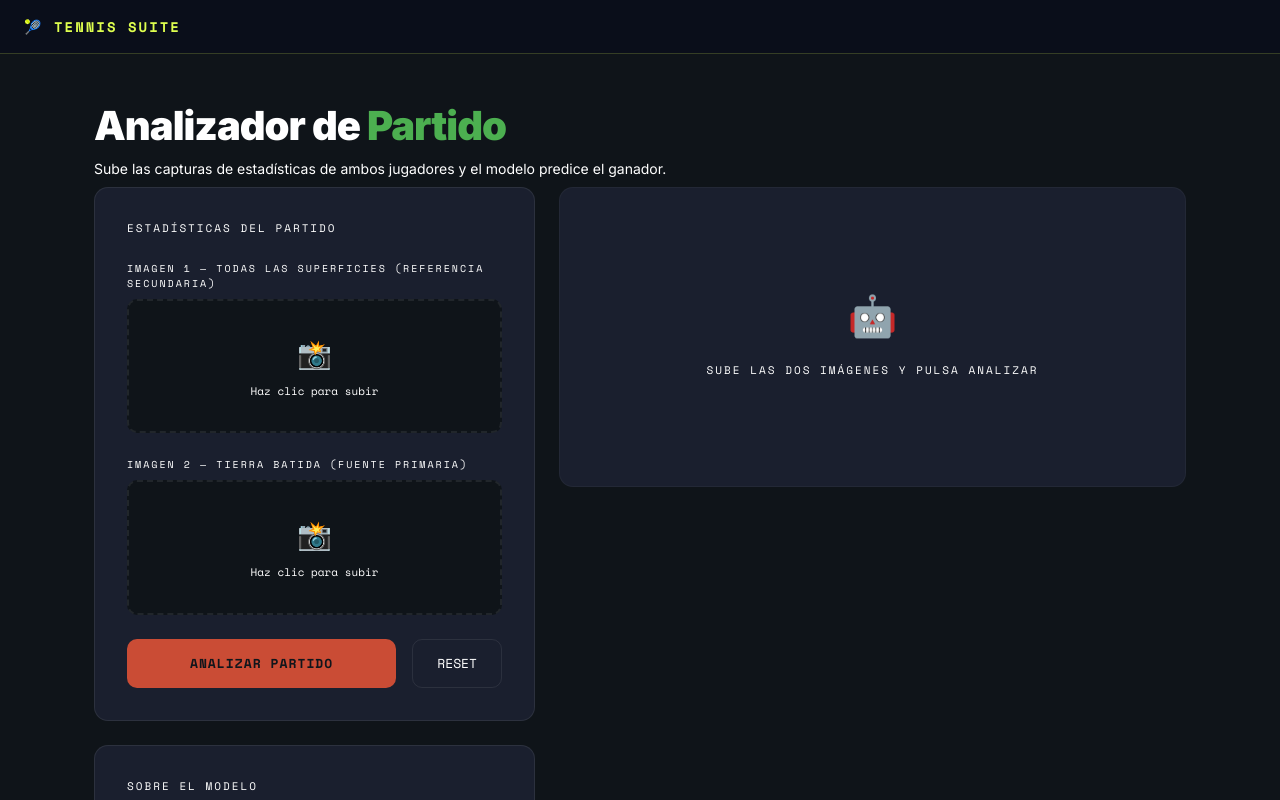
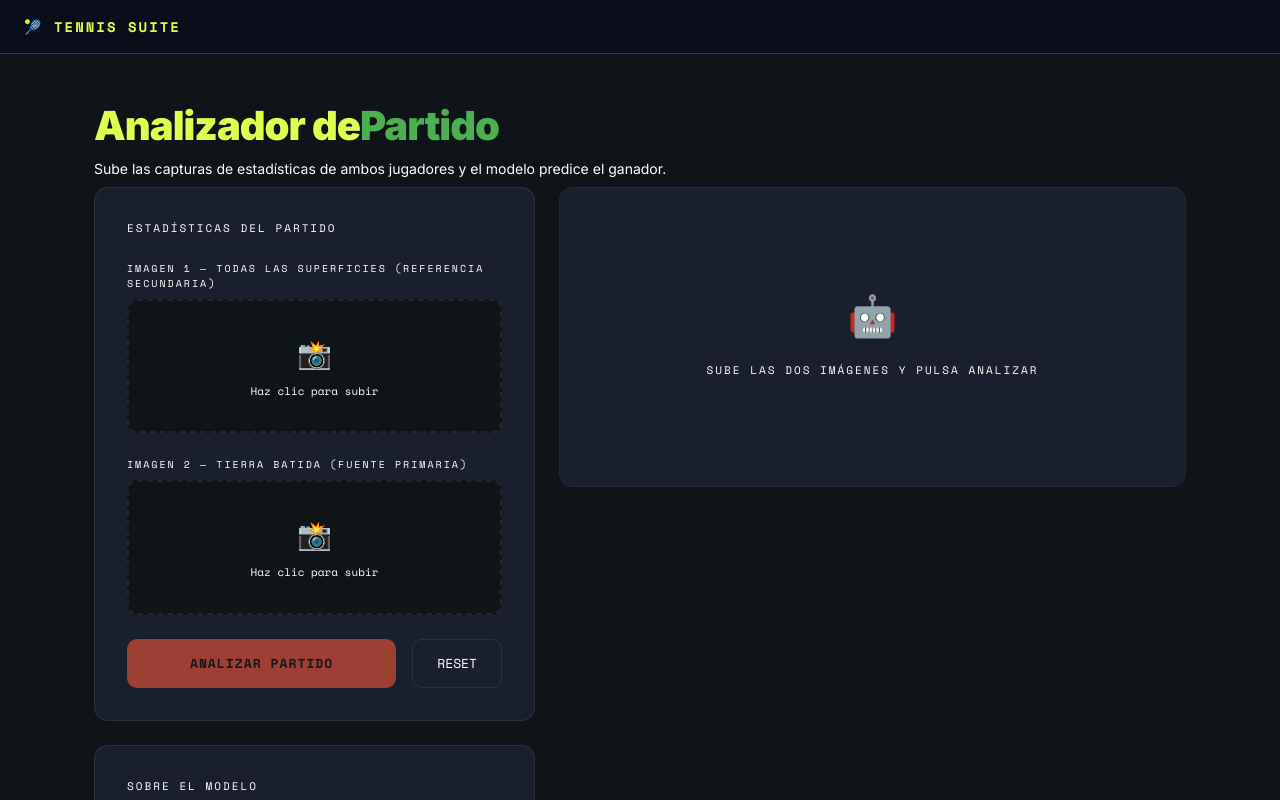
Before and after one commit to BorjaGZ/tfm-tennis-suite, a Next.js app: page /analizador-partido in a window 1280 px wide. In both pictures the pointer is over the button "ANALIZAR PARTIDO". Shown: the top 800 px of the page. Built offline with nearby package versions, Linux system fonts and the light colour scheme.

Commit message:
feat: Cambios diseño

```diff
--- a/app/analizador-partido/page.tsx
+++ b/app/analizador-partido/page.tsx
@@ -144,7 +144,7 @@ export default function AnalizadorPartido() {
 
         {/* Cabecera */}
         <h1 className="ts-page-title">
-          <span className="ts-highlight-lime"></span>Analizador de <span className="ts-highlight-green">Partido</span>
+          <span className="ts-highlight-lime">Analizador de</span><span className="ts-highlight-green">Partido</span>
         </h1>
         <p className="ts-text-muted-custom mb-2">
           Sube las capturas de estadísticas de ambos jugadores y el modelo predice el ganador.
--- a/app/globals.css
+++ b/app/globals.css
@@ -163,7 +163,7 @@ body {
   transition: opacity 0.2s;
 }
 
-.ts-btn-primary:hover { opacity: 0.88; }
+.ts-btn-primary:hover { opacity: 0.65; }
 
 .ts-btn-secondary {
   background: transparent;
```
